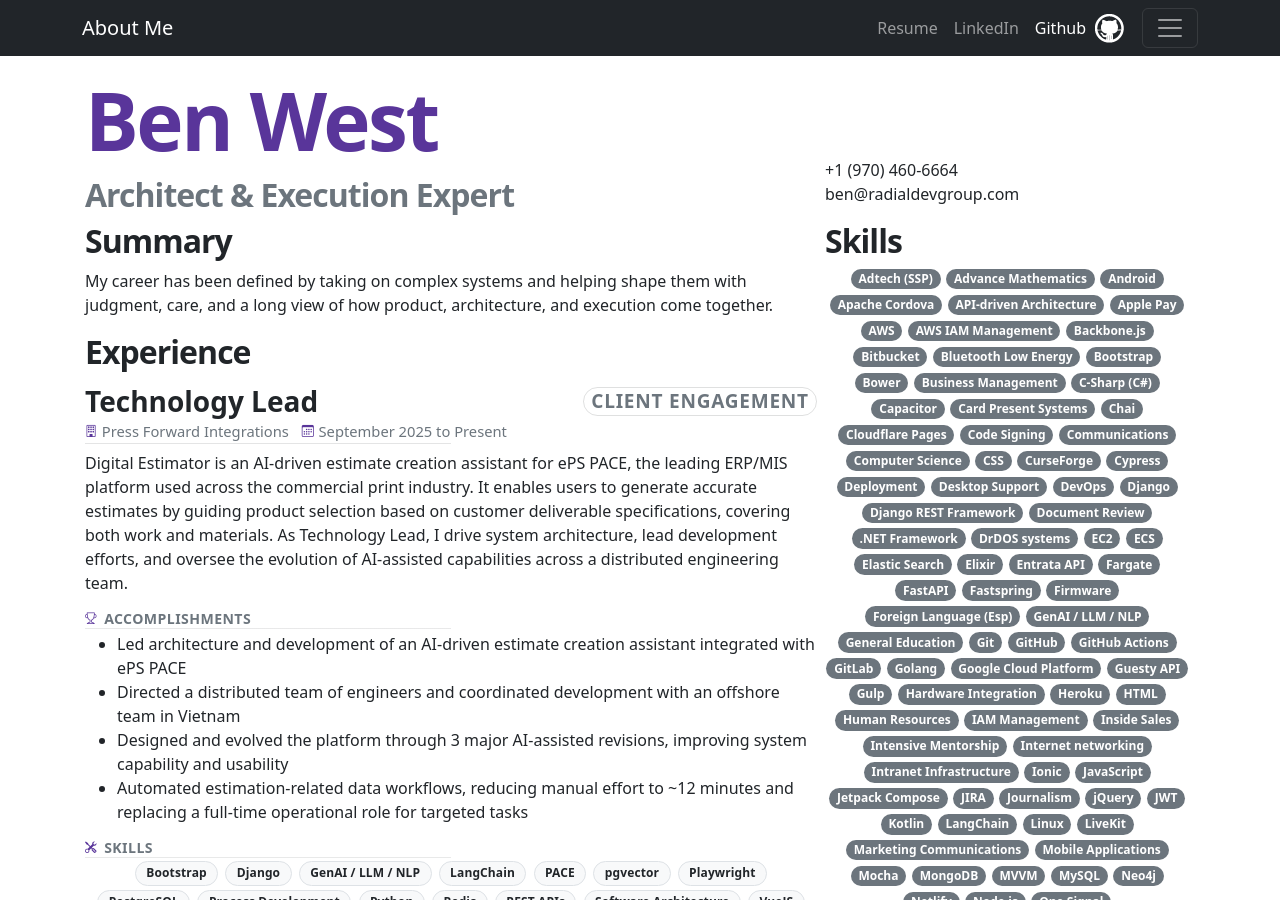
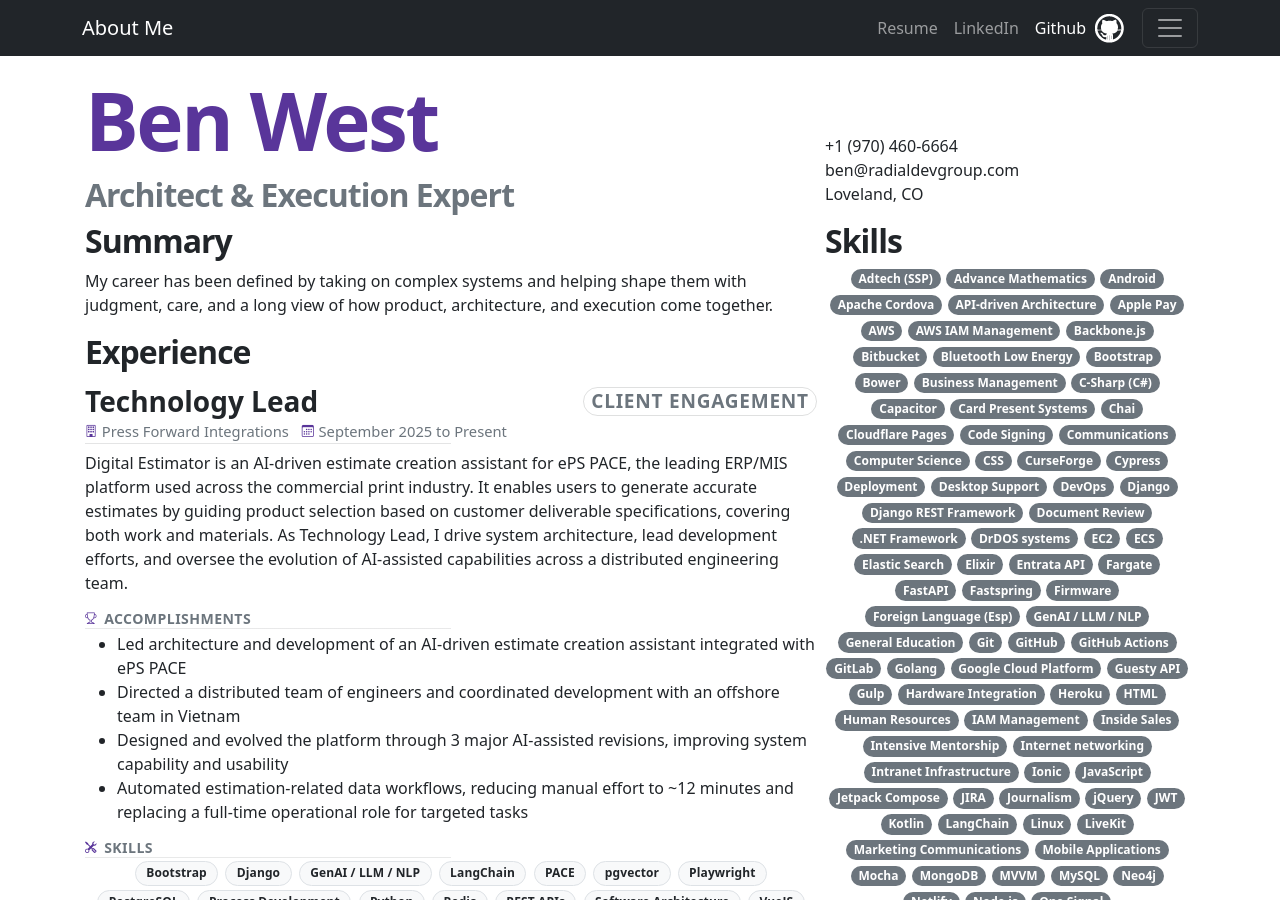
Before and after one commit to mrgenixus/mrgenixus.github.com, a Jekyll site: the page built from resume.html, in a window 1280 px wide and 900 px high. Built offline with Jekyll 4.4.1, drawn with Linux system fonts in a browser that asks for light colours.

Commit message:
Add resume location

```diff
--- a/resume.html
+++ b/resume.html
@@ -19,7 +19,7 @@
         <li>
           <a class="link-reset" href="mailto:ben@radialdevgroup.com">ben@radialdevgroup.com</a>
         </li>
-        <li></li>
+        <li>Loveland, CO</li>
       </ul>
     </div>
   </div>
```
